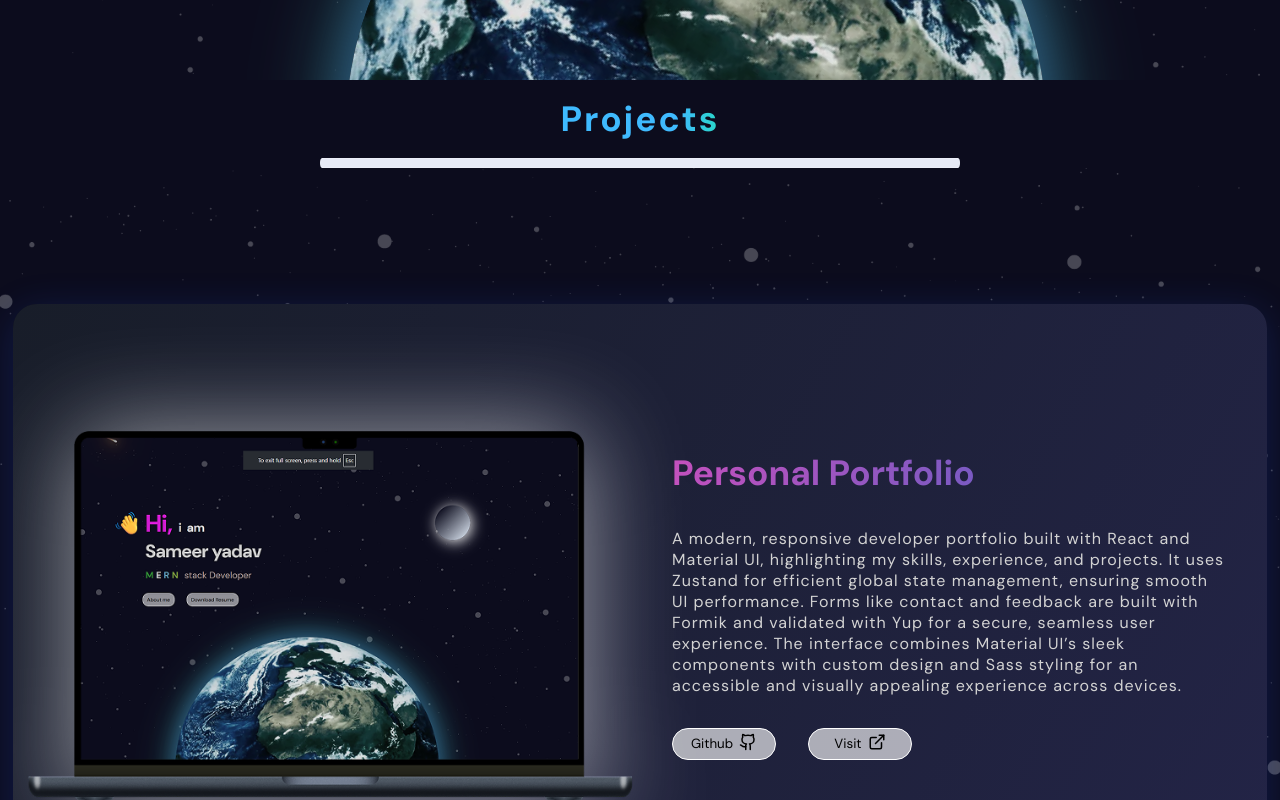
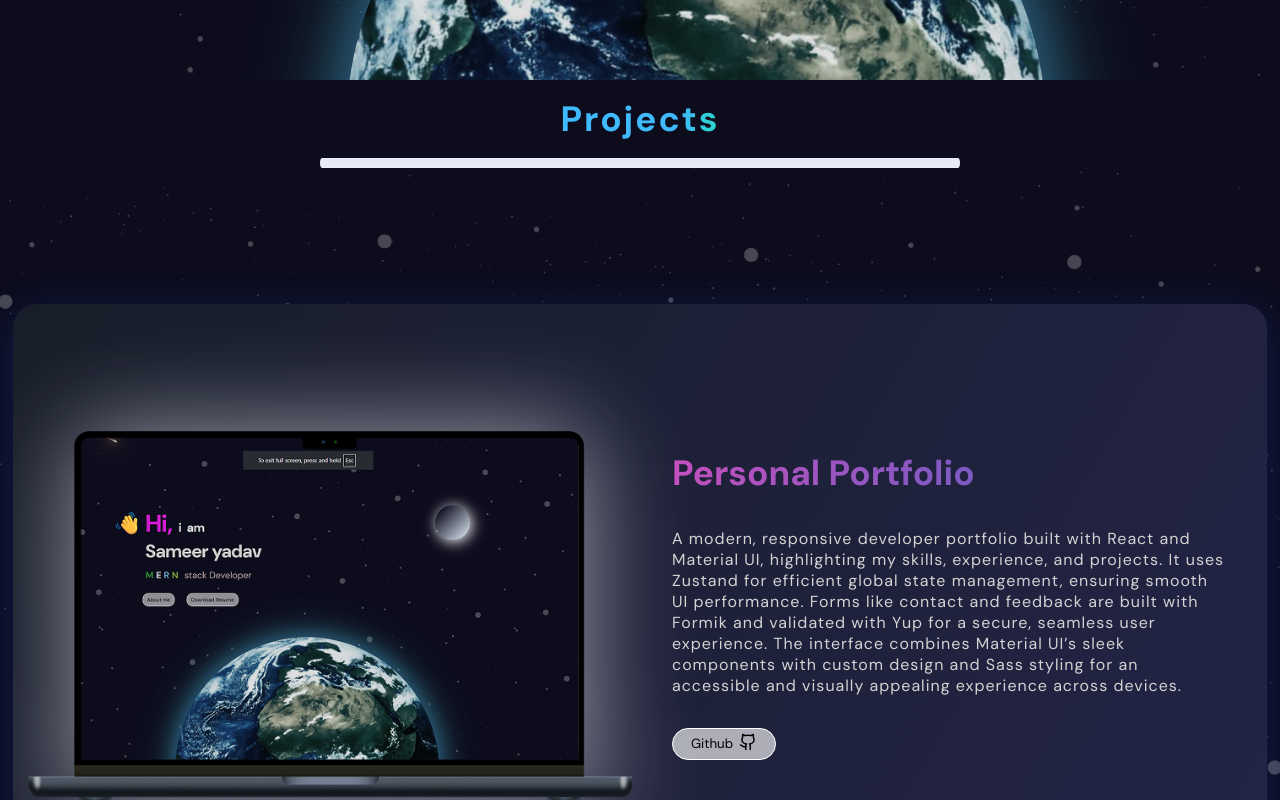
Before and after one commit to sameeryadav05/React_Portfolio, a React (Vite) app: page / in a window 1280 px wide. Shown: the part 720-1520 px from the top of the page. Built offline with nearby package versions, Linux system fonts and the light colour scheme.

Commit message:
minnor changes

```diff
--- a/src/components/Hero/Hero.jsx
+++ b/src/components/Hero/Hero.jsx
@@ -79,7 +79,7 @@ const Hero = () => {
       "drop-shadow(0 0 10px #ffcc66) drop-shadow(0 0 20px #ff9933) drop-shadow(0 0 40px #ff6600)",
       "drop-shadow(0 0 20px #fff099) drop-shadow(0 0 30px #ffcc66) drop-shadow(0 0 60px #ff9933)",
     ]}} // bottom center
-    transition={{duration:20,delay:1,repeat:Infinity,repeatType:'loop',repeatDelay:10}}
+    transition={{duration:4,delay:2,repeat:Infinity,repeatType:'loop',repeatDelay:10}}
     src='../src/assets/meteor.png'  className='comet2'/>
       <motion.img
       initial={{scale:0.8}}
--- a/src/components/Project/Project.jsx
+++ b/src/components/Project/Project.jsx
@@ -9,7 +9,7 @@ import { ExternalLink, GitBranch, Github, LucideGithub } from 'lucide-react';
 const items = [
   {
     id: 1,
-    githuburl:'',
+    githuburl:'https://github.com/sameeryadav05/React_Portfolio',
     visiturl:'',
     title: "Personal Portfolio",
     imgUrl:'../src/assets/portfolio.png',
@@ -58,7 +58,9 @@ const Single = ({ item }) => {
         <div className="project-content">
             <h1>{item.title}</h1>
             <p>{item.description}</p>
-        <div className="buttons"><button><a href={item.githuburl}>Github<span><Github size={18} style={{ marginLeft: 6 }} /></span></a></button><button><a href={item.visiturl}>Visit <span><ExternalLink size={18} style={{ marginLeft: 6 }}/></span></a></button></div>
+        <div className="buttons"><button><a href={item.githuburl}>Github<span><Github size={18} style={{ marginLeft: 6 }} /></span></a></button>
+       {item.id==1?null: <button><a href={item.visiturl}>Visit <span><ExternalLink size={18} style={{ marginLeft: 6 }}/></span></a></button>}
+        </div>
         </div>
       </motion.div>
     </section>
--- a/src/components/Sidebar/Sidebar.scss
+++ b/src/components/Sidebar/Sidebar.scss
@@ -74,8 +74,10 @@
       flex-direction: column;
       text-align: center;
       top: 0.6rem;
-      background: #fff;
+      background: #191F36;
       right: 1rem;
+      filter: opacity(0.8);
+
       z-index: 1;
 //       backdrop-filter: blur(5px);
 // box-shadow: 0 4px 32px 0 #245bff11;
@@ -90,9 +92,10 @@
       .Link{
         margin-left: 1rem;
         width: 90%;
+              color: white;
               // color: #f6f6f8;
-              color: black;
-        font-size: x-large;
+              // color: black;
+        font-size: large;
       }
     }
     .menu{
```
